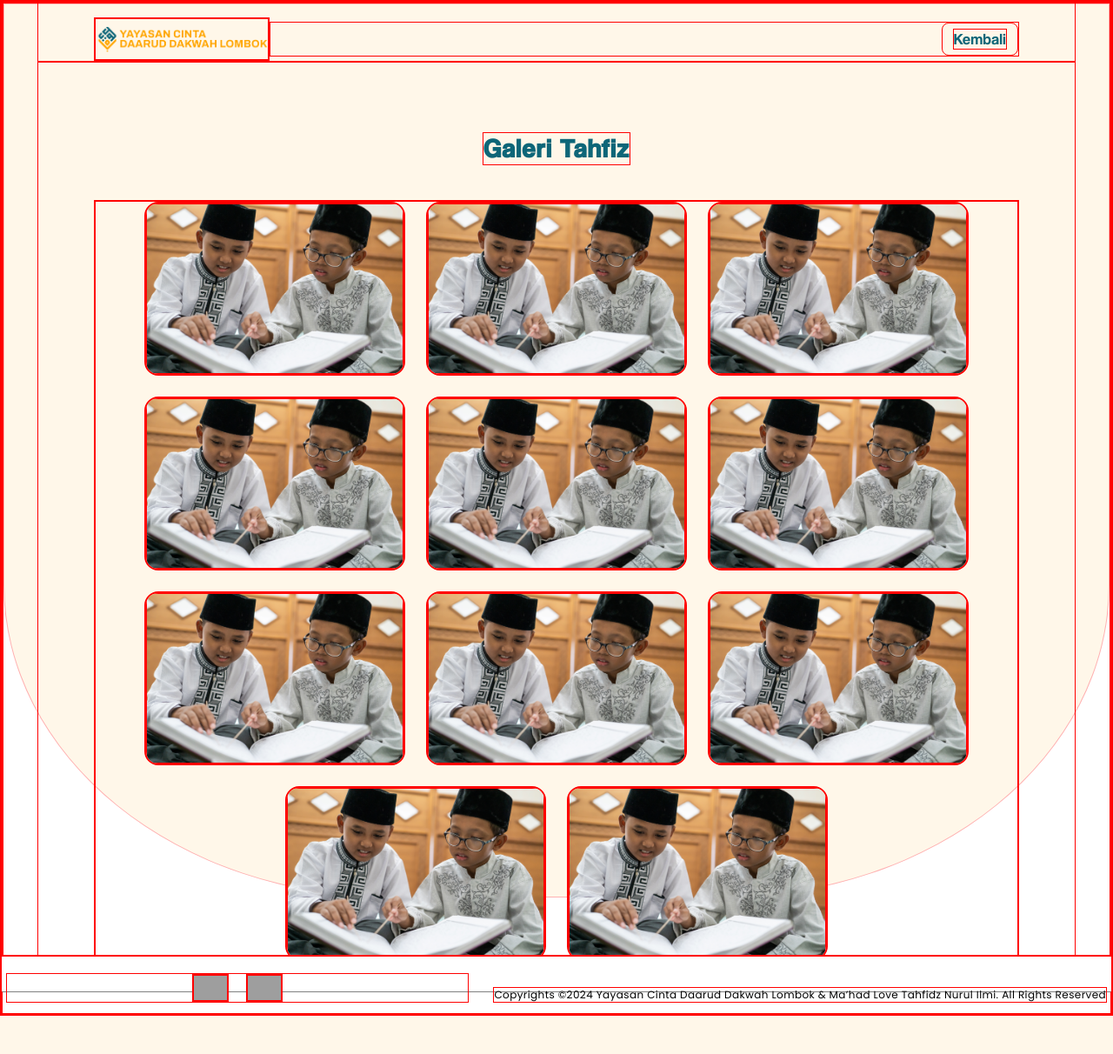
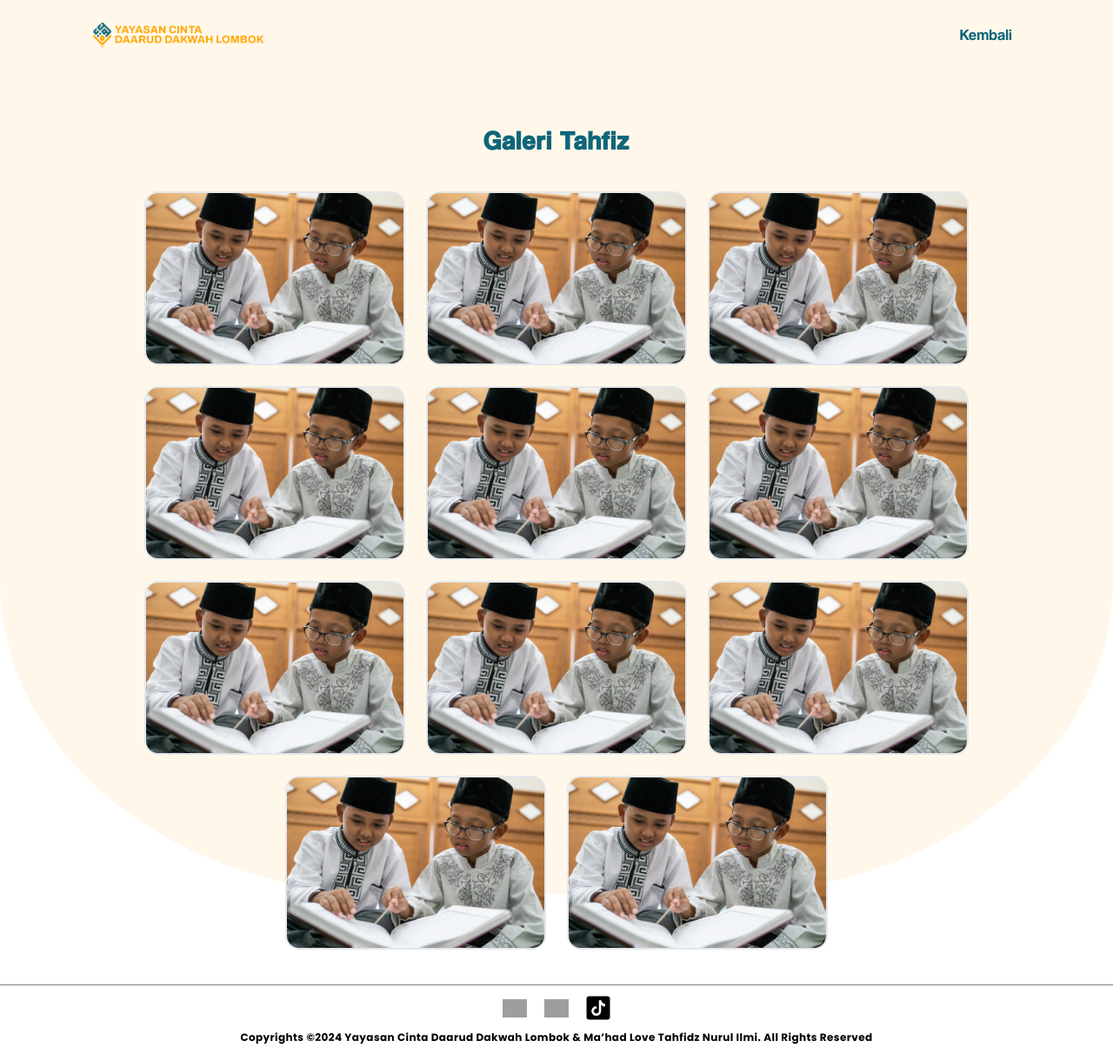
Before and after one commit to MlnKh18/Tailwind-Yayasan-Cinta-Daarud-Dakwah-Lombok, a PHP site: page /pages/details-image-tahfidz.html in a window 1280 px wide. Shown: the whole page at 87% size. Before the commit the page ends 1168 px from the top, so only its background shows below. Run offline with PHP 8.4, Linux system fonts and the light colour scheme; grey boxes are pictures that could not be loaded.

Commit message:
fix: the website v2 final sumpah

```diff
--- a/public/pages/details-image-tahfidz.html
+++ b/public/pages/details-image-tahfidz.html
@@ -180,26 +180,32 @@
       </div>
     </header>
     <footer
-      class="container h-2 px-1 flex flex-col md:flex-row items-end justify-between py-3 mt-10 gap-7"
+      class="w-full h-20 px-1 flex flex-col items-center justify-between py-3 mt-10 gap-3"
     >
       <div class="w-full flex justify-center items-center gap-5 flex-1">
         <a href="#"
           ><img
             src="../../public/assets/images/logos_facebook.png"
             alt="facebook"
-            class="w-10 h-auto object-cover"
+            class="w-7 h-auto object-cover"
         /></a>
         <!-- Ukuran logo lebih kecil -->
         <a href="#"
           ><img
             src="../../public/assets/images/skill-icons_instagram.png"
             alt="facebook"
-            class="w-10 h-auto object-cover"
+            class="w-7 h-auto object-cover"
+        /></a>
+        <a href="#"
+          ><img
+            src="../../public/assets/images/icon_tiktok.png"
+            alt="facebook"
+            class="w-7 h-auto object-cover"
         /></a>
         <!-- Ukuran logo lebih kecil -->
       </div>
 
-      <p class="text-xs text-center">
+      <p class="text-xs text-center font-semibold">
         Copyrights ©2024 Yayasan Cinta Daarud Dakwah Lombok & Ma’had Love
         Tahfidz Nurul Ilmi. All Rights Reserved
       </p>
--- a/public/style.css
+++ b/public/style.css
@@ -723,10 +723,6 @@ video {
   height: 3rem;
 }
 
-.h-2 {
-  height: 0.5rem;
-}
-
 .h-20 {
   height: 5rem;
 }
@@ -789,10 +785,6 @@ video {
 
 .min-h-screen {
   min-height: 100vh;
-}
-
-.w-10 {
-  width: 2.5rem;
 }
 
 .w-2\/3 {
@@ -876,10 +868,6 @@ video {
   align-items: flex-start;
 }
 
-.items-end {
-  align-items: flex-end;
-}
-
 .items-center {
   align-items: center;
 }
@@ -946,10 +934,6 @@ video {
 
 .gap-6 {
   gap: 1.5rem;
-}
-
-.gap-7 {
-  gap: 1.75rem;
 }
 
 .overflow-hidden {
@@ -1343,10 +1327,6 @@ video {
   font-weight: normal;
 
   font-style: normal;
-}
-
-*{
-  border: 1px solid red;
 }
 
 ::-webkit-scrollbar {
@@ -1642,14 +1622,6 @@ footer {
     width: 700px;
   }
 
-  .md\:w-5 {
-    width: 1.25rem;
-  }
-
-  .md\:w-5\/6 {
-    width: 83.333333%;
-  }
-
   .md\:flex-row {
     flex-direction: row;
   }
@@ -1739,14 +1711,6 @@ footer {
     width: 420px;
   }
 
-  .lg\:w-4 {
-    width: 1rem;
-  }
-
-  .lg\:w-4\/5 {
-    width: 80%;
-  }
-
   .lg\:flex-row {
     flex-direction: row;
   }
--- a/src/input.css
+++ b/src/input.css
@@ -11,9 +11,6 @@
     url("../public/assets/fonts/coolvetica_rg-webfont.woff") format("woff");
   font-weight: normal;
   font-style: normal;
-}
-*{
-  border: 1px solid red;
 }
 ::-webkit-scrollbar {
   width: 5px;
```
Also changed, not shown: public/pages/details-image-bahasa-arab.html (+10 -4 lines), public/pages/details-image-pengajian.html (+10 -4 lines).
